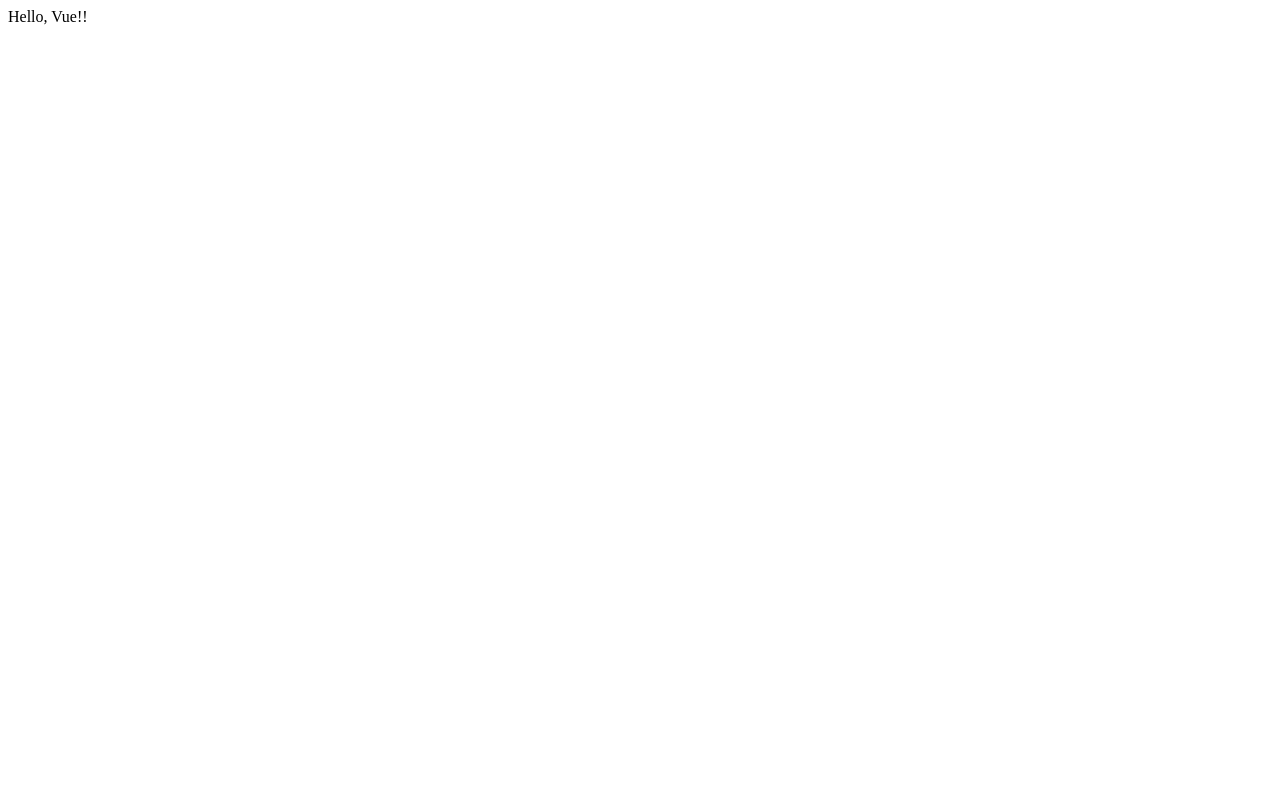
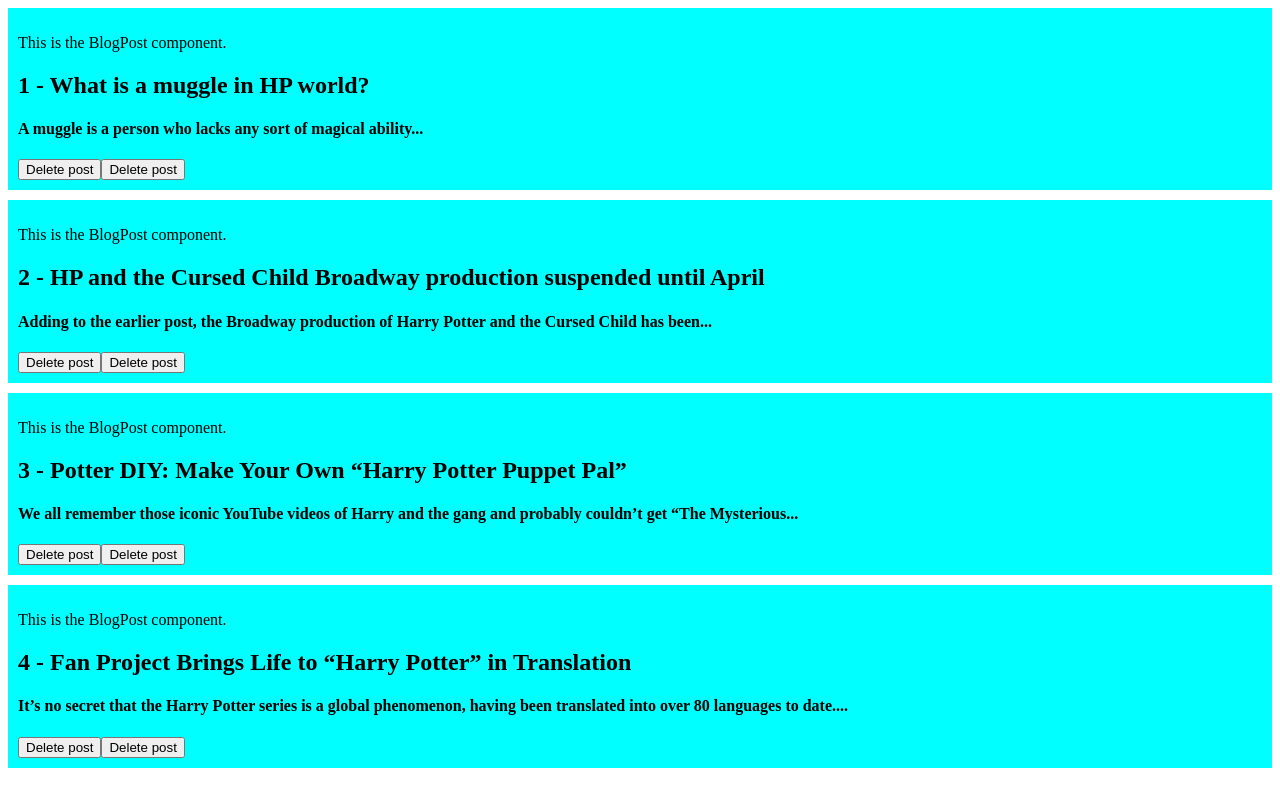
Before and after one commit to visiort/learn-vue-3-with-bingyang, a Vue app: page / in a window 1280 px wide. Built offline with nearby package versions, Linux system fonts and the light colour scheme.

Commit message:
Vue Component Events

```diff
--- a/src/App.vue
+++ b/src/App.vue
@@ -1,13 +1,48 @@
 <template>
-  <div>
-    Hello, Vue!!
-  </div>
+  <BlogPost
+    v-for="post in posts"
+    :key="post.id"
+    v-bind="post"
+    @delete-blog-post="processDeletion"
+  ></BlogPost>
 </template>
 
 <script setup>
+import { ref } from 'vue'
+import BlogPost from './BlogPost.vue'
 
+let posts = ref([
+  {
+    id: 1,
+    blogPostTitle: 'What is a muggle in HP world?',
+    blogPostContent:
+      'A muggle is a person who lacks any sort of magical ability...'
+  },
+  {
+    id: 2,
+    blogPostTitle:
+      'HP and the Cursed Child Broadway production suspended until April',
+    blogPostContent:
+      'Adding to the earlier post, the Broadway production of Harry Potter and the Cursed Child has been...'
+  },
+  {
+    id: 3,
+    blogPostTitle: 'Potter DIY: Make Your Own “Harry Potter Puppet Pal”',
+    blogPostContent:
+      'We all remember those iconic YouTube videos of Harry and the gang and probably couldn’t get “The Mysterious...'
+  },
+  {
+    id: 4,
+    blogPostTitle: 'Fan Project Brings Life to “Harry Potter” in Translation',
+    blogPostContent:
+      'It’s no secret that the Harry Potter series is a global phenomenon, having been translated into over 80 languages to date....'
+  }
+])
+
+function processDeletion(id) {
+  let index = posts.value.findIndex((item) => item.id == id)
+  posts.value.splice(index, 1)
+}
 </script>
 
-<style lang="scss" scoped>
-
-</style>
+<style scoped></style>
--- /dev/null
+++ b/src/BlogPost.vue
@@ -0,0 +1,31 @@
+<template>
+  <div class="blog-post">
+    <p>
+      {{ message }}
+    </p>
+    <h2>{{ id }} - {{ blogPostTitle }}</h2>
+    <h4>{{ blogPostContent }}</h4>
+    <button @click="$emit('delete-blog-post', id)">Delete post</button>
+    <button @click="emitDeletePostEvent(id)">Delete post</button>
+  </div>
+</template>
+
+<script setup>
+import { ref } from 'vue'
+
+let message = ref('This is the BlogPost component.')
+defineProps(['id', 'blogPostTitle', 'blogPostContent'])
+
+const emit = defineEmits(['delete-blog-post'])
+function emitDeletePostEvent(id) {
+  emit('delete-blog-post', id)
+}
+</script>
+
+<style scoped>
+.blog-post {
+  background-color: aqua;
+  padding: 10px;
+  margin-bottom: 10px;
+}
+</style>
```
